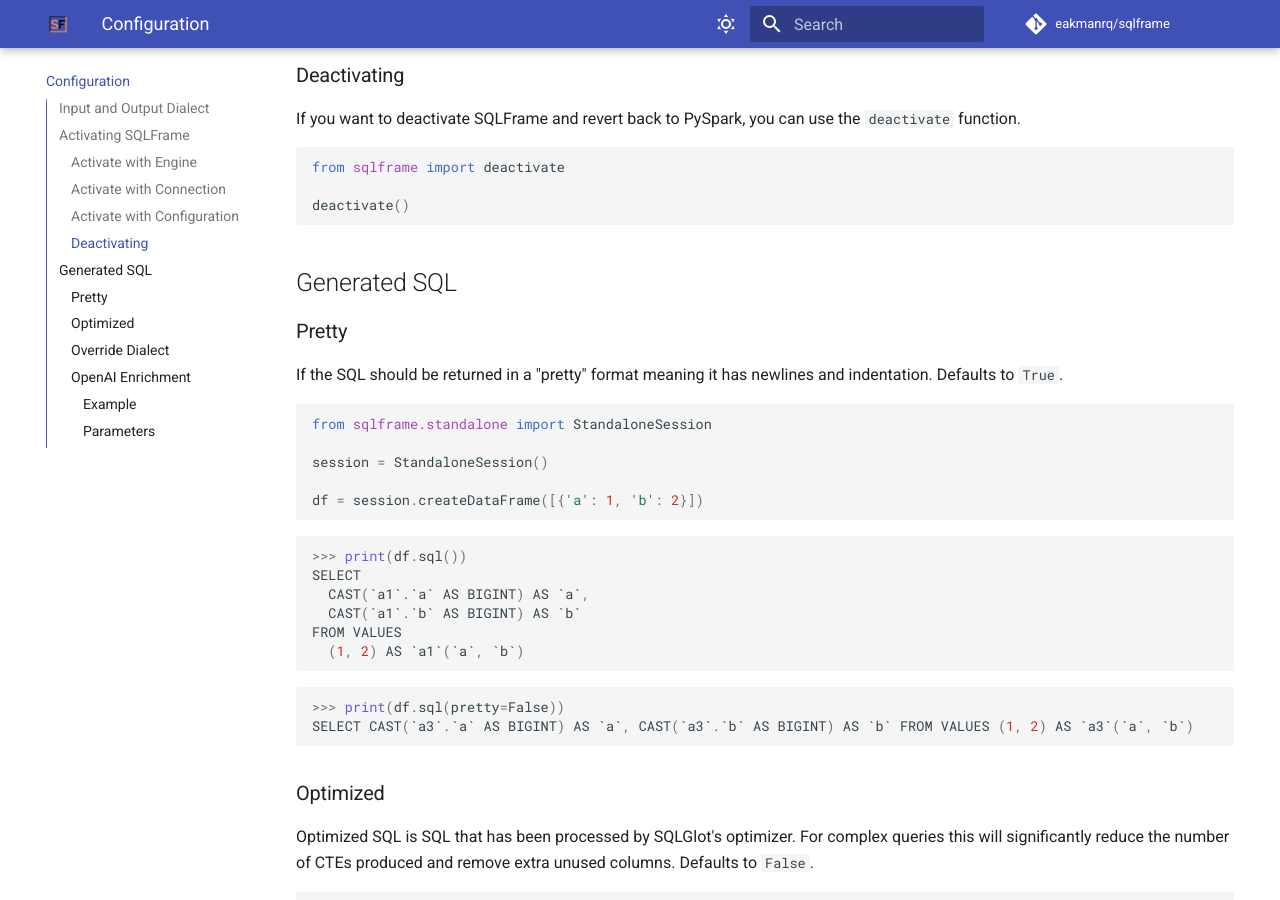
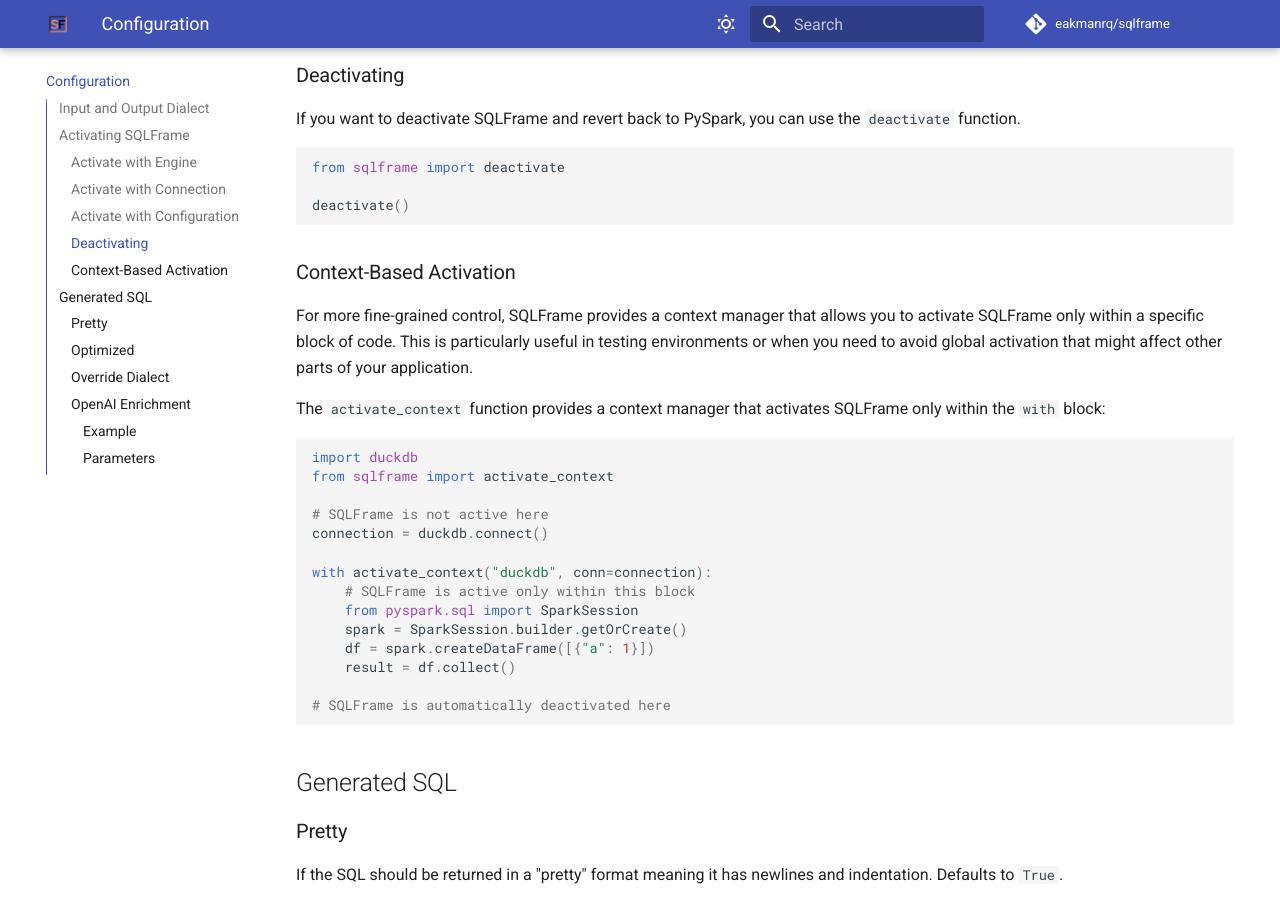
Before and after one commit to eakmanrq/sqlframe, an MkDocs documentation site: the page built from docs/configuration.md, in a window 1280 px wide and 900 px high, scrolled down 1679 px. Built offline with MkDocs 1.6.1 and Material for MkDocs 9.7.7, drawn with Linux system fonts in a browser that asks for light colours; comment, search, counter and statistics services are not loaded.

Commit message:
feat: add activate context manager

````diff
--- a/docs/configuration.md
+++ b/docs/configuration.md
@@ -79,6 +79,30 @@ If you want to deactivate SQLFrame and revert back to PySpark, you can use the `
 from sqlframe import deactivate
 
 deactivate()
+```
+
+### Context-Based Activation
+
+For more fine-grained control, SQLFrame provides a context manager that allows you to activate SQLFrame only within a specific block of code.
+This is particularly useful in testing environments or when you need to avoid global activation that might affect other parts of your application.
+
+The `activate_context` function provides a context manager that activates SQLFrame only within the `with` block:
+
+```python
+import duckdb
+from sqlframe import activate_context
+
+# SQLFrame is not active here
+connection = duckdb.connect()
+
+with activate_context("duckdb", conn=connection):
+    # SQLFrame is active only within this block
+    from pyspark.sql import SparkSession
+    spark = SparkSession.builder.getOrCreate()
+    df = spark.createDataFrame([{"a": 1}])
+    result = df.collect()
+
+# SQLFrame is automatically deactivated here
 ```
 
 ## Generated SQL
````
Also changed, not shown: sqlframe/__init__.py (+12 -0 lines), 1 other file.
